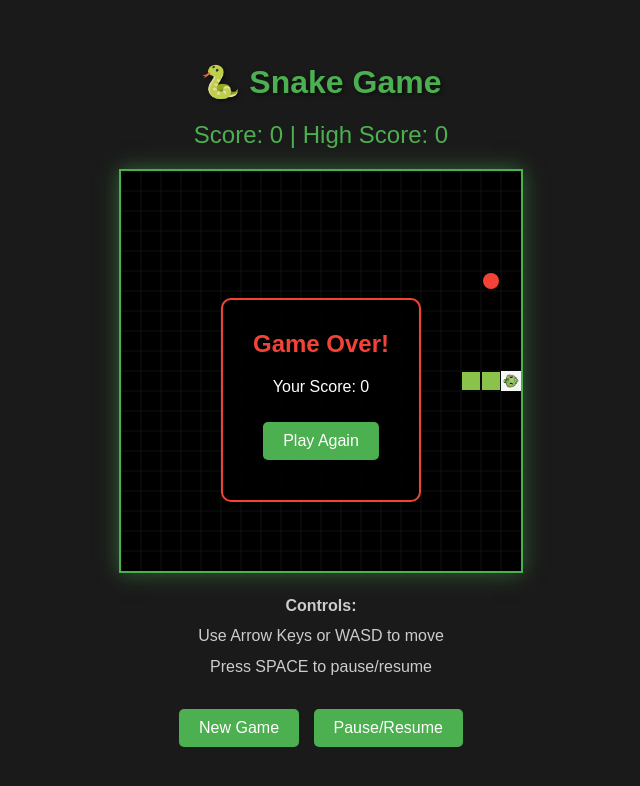
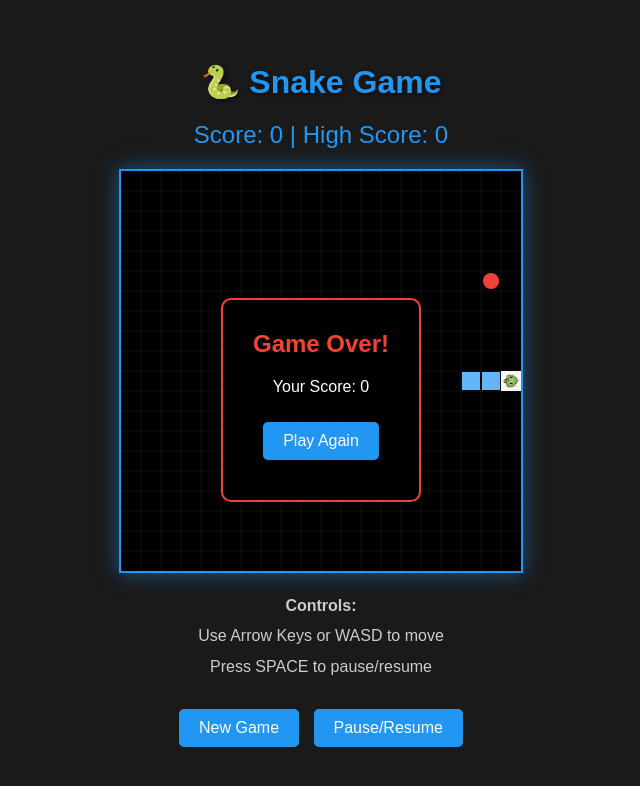
Before and after one commit to mpetercak/dummy, a website: page index.html in a window 1280 px wide. Both pictures are taken after a click on the button "New Game". Shown: the whole page, without its empty margins (319-959 px from the left). Drawn offline with Linux system fonts and the light colour scheme.

Commit message:
refactor: change color scheme from green to blue
Updated all game colors to use a blue color palette:
- Title and score: #2196F3 (Material Blue 500)
- Canvas border and glow: Blue with matching shadow
- Buttons: Blue with darker hover/active states
- Snake head fallback: #2196F3
- Snake body: #64B5F6 (Light Blue 300)

The game now has a cohesive blue theme while maintaining
the same visual structure and readability.

🤖 Generated with [Claude Code](https://claude.com/claude-code)

Co-Authored-By: Claude Sonnet 4.5 <noreply@anthropic.com>

```diff
--- a/index.html
+++ b/index.html
@@ -24,22 +24,22 @@
 
         h1 {
             margin: 20px 0;
-            color: #4CAF50;
+            color: #2196F3;
             text-shadow: 2px 2px 4px rgba(0, 0, 0, 0.5);
         }
 
         #gameCanvas {
-            border: 2px solid #4CAF50;
+            border: 2px solid #2196F3;
             background-color: #000;
             display: block;
             margin: 0 auto;
-            box-shadow: 0 0 20px rgba(76, 175, 80, 0.5);
+            box-shadow: 0 0 20px rgba(33, 150, 243, 0.5);
         }
 
         .score-board {
             margin: 20px 0;
             font-size: 24px;
-            color: #4CAF50;
+            color: #2196F3;
         }
 
         .controls {
@@ -57,7 +57,7 @@
             margin: 10px 5px;
             padding: 10px 20px;
             font-size: 16px;
-            background-color: #4CAF50;
+            background-color: #2196F3;
             color: white;
             border: none;
             border-radius: 5px;
@@ -66,11 +66,11 @@
         }
 
         button:hover {
-            background-color: #45a049;
+            background-color: #1976D2;
         }
 
         button:active {
-            background-color: #3d8b40;
+            background-color: #0D47A1;
         }
 
         .game-over {
@@ -306,7 +306,7 @@
                         ctx.restore();
                     } else {
                         // Fallback to original rectangle
-                        ctx.fillStyle = '#4CAF50';
+                        ctx.fillStyle = '#2196F3';
                         ctx.fillRect(
                             segment.x * GRID_SIZE + 1,
                             segment.y * GRID_SIZE + 1,
@@ -316,7 +316,7 @@
                     }
                 } else {
                     // Body - keep original rectangle rendering
-                    ctx.fillStyle = '#8BC34A';
+                    ctx.fillStyle = '#64B5F6';
                     ctx.fillRect(
                         segment.x * GRID_SIZE + 1,
                         segment.y * GRID_SIZE + 1,
```
